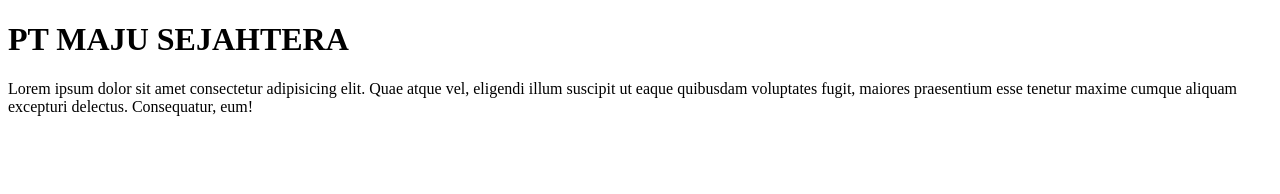
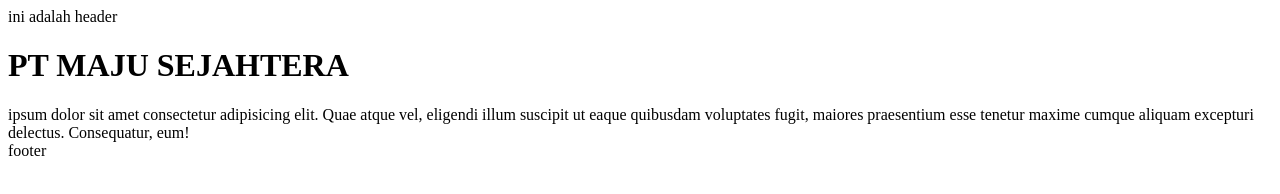
Before and after one commit to Doni13-dev/try, a plain HTML site: page index.html in a window 1280 px wide. Drawn offline with Linux system fonts and the light colour scheme.

Commit message:
membuat header dan footer

```diff
--- a/index.html
+++ b/index.html
@@ -6,7 +6,9 @@
     <title>Latihan git</title>
 </head>
 <body>
+    <header>ini adalah header</header>
     <h1>PT MAJU SEJAHTERA</h1>
-    <div>Lorem ipsum dolor sit amet consectetur adipisicing elit. Quae atque vel, eligendi illum suscipit ut eaque quibusdam voluptates fugit, maiores praesentium esse tenetur maxime cumque aliquam excepturi delectus. Consequatur, eum!</div>
+    <div>ipsum dolor sit amet consectetur adipisicing elit. Quae atque vel, eligendi illum suscipit ut eaque quibusdam voluptates fugit, maiores praesentium esse tenetur maxime cumque aliquam excepturi delectus. Consequatur, eum!</div>
+    <footer>footer</footer>
 </body>
 </html>
```
